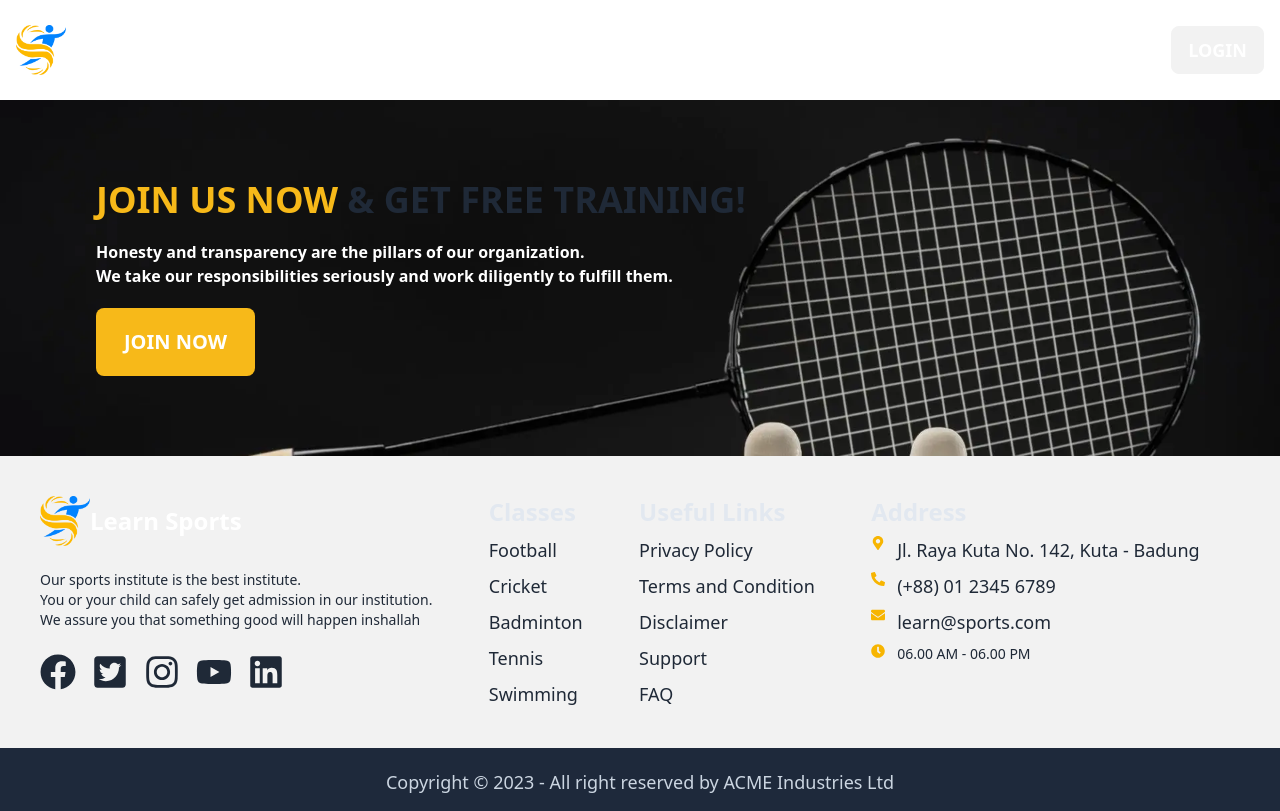
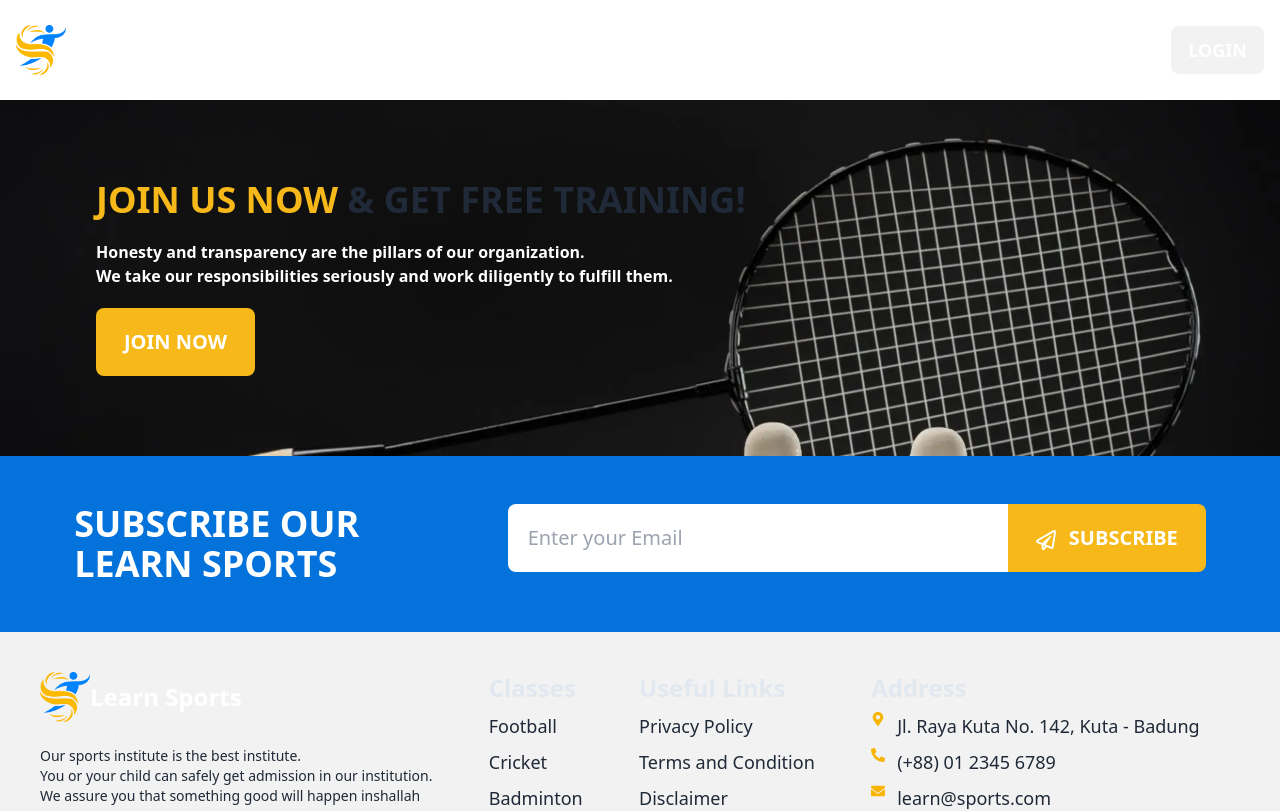
Before and after one commit to 75mdnazmul/Learn_Sports--Client_Site, a React (Vite) app: page / in a window 1280 px wide. Shown: the top 811 px of the page. Built offline with nearby package versions, Linux system fonts and the light colour scheme; no server answers.

Commit message:
Subscribe part is created

```diff
--- a/src/Pages/Home/Home/Home.jsx
+++ b/src/Pages/Home/Home/Home.jsx
@@ -1,10 +1,12 @@
 import React from 'react';
 import JoinUs from '../JoinUs/JoinUs';
+import Subscribe from '../Subscribe/Subscribe';
 
 const Home = () => {
     return (
         <div>
             <JoinUs/>
+            <Subscribe/>
         </div>
     );
 };
--- /dev/null
+++ b/src/Pages/Home/Subscribe/Subscribe.jsx
@@ -0,0 +1,16 @@
+import React from 'react';
+import { FaRegPaperPlane } from 'react-icons/fa';
+
+const Subscribe = () => {
+    return (
+        <div className='flex justify-around py-12 bg-[#0472DB]'>
+            <h2 className='text-4xl font-bold text-white'>SUBSCRIBE OUR <br/> LEARN SPORTS</h2>
+            <div>
+                <input className='bg-white rounded-l-lg text-xl px-5 py-5 w-[500px]' type="text" placeholder='Enter your Email' title='Please fill out this field.' />
+                <button className='py-5 px-7 rounded-r-lg bg-[#F7B919] text-white font-bold text-xl'><FaRegPaperPlane className='inline me-2 text-xl'/> SUBSCRIBE</button>
+            </div>
+        </div>
+    );
+};
+
+export default Subscribe;
```
